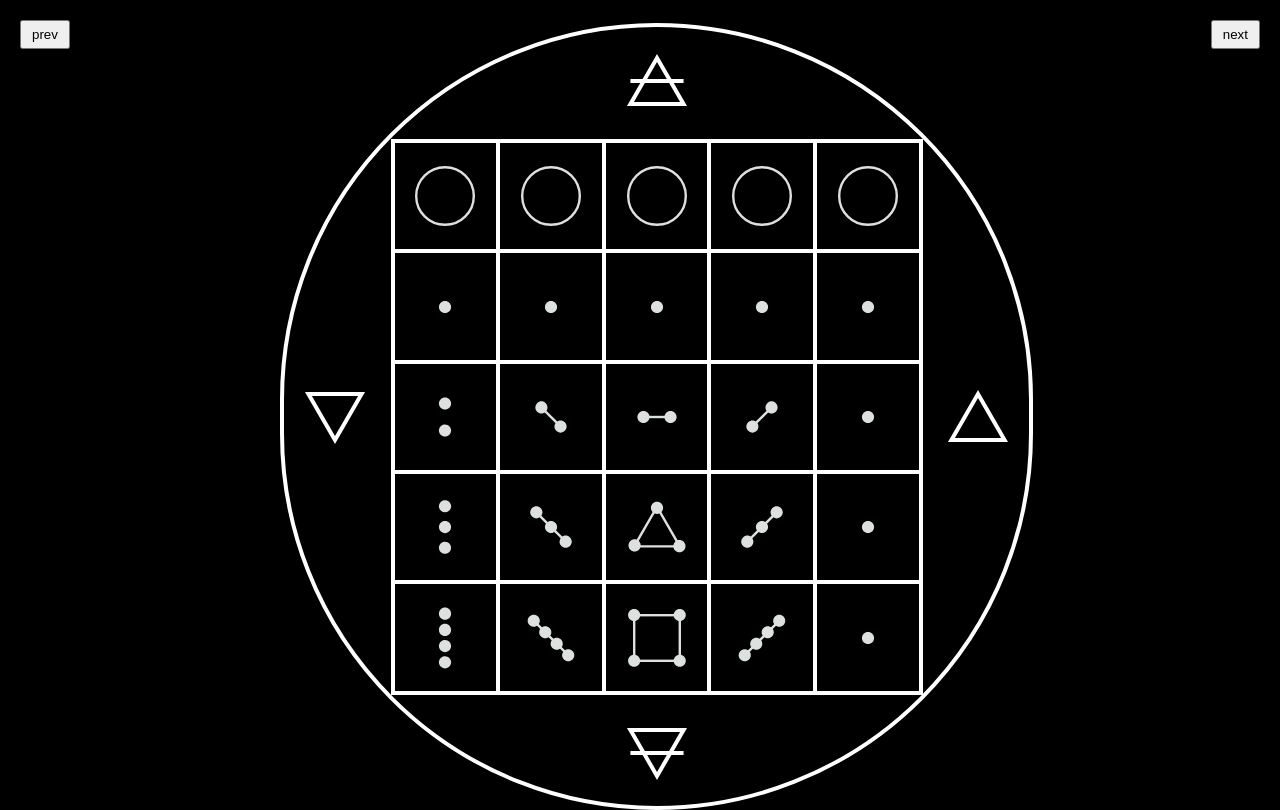
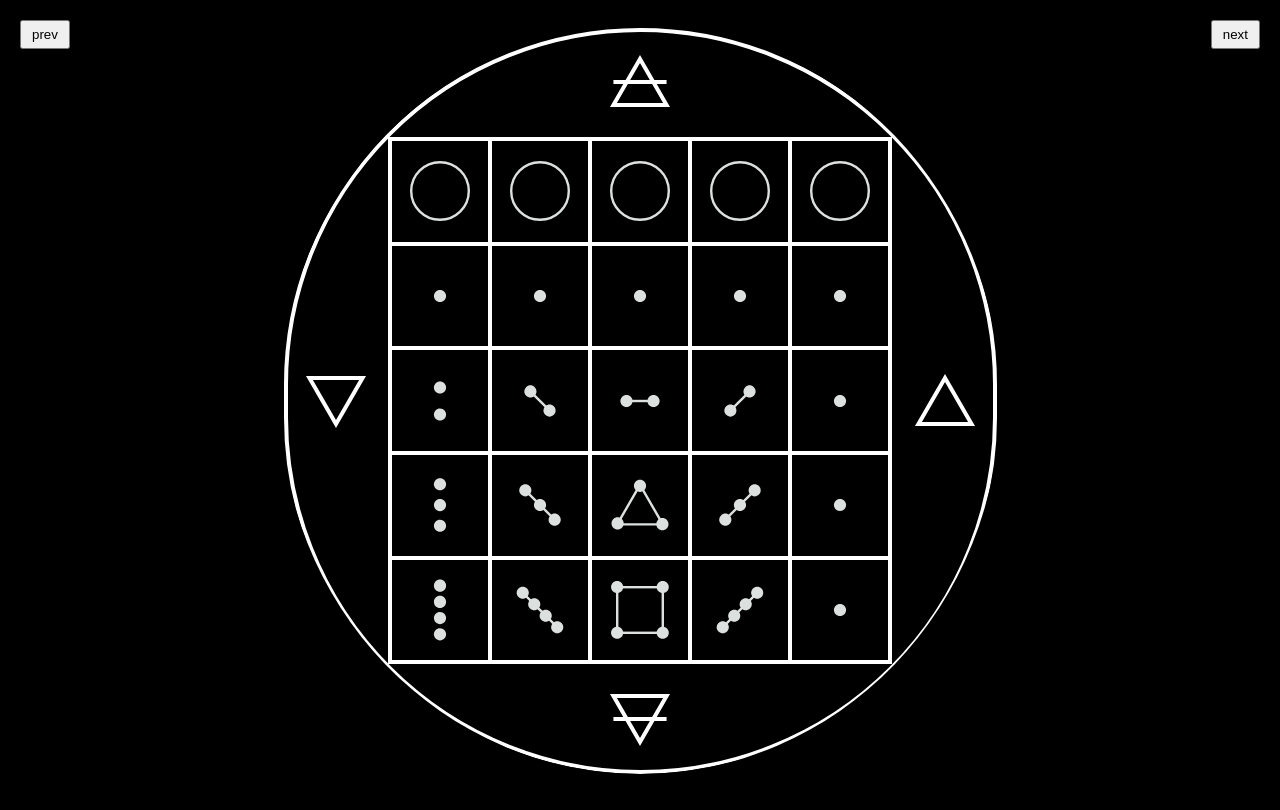
Before and after one commit to pachecolucas/metanoia.geracaoar.com.br, a Next.js app: page / in a window 1280 px wide. Built offline with nearby package versions, Linux system fonts and the light colour scheme.

Commit message:
clicável

```diff
--- a/components/metanoia/index.tsx
+++ b/components/metanoia/index.tsx
@@ -1,6 +1,7 @@
 import { useEffect, useState } from "react";
 import S from "styles";
 import STATES from "./states";
+import styled from "styled-components";
 
 type Props = {
   index: number;
@@ -19,50 +20,60 @@ export default function Index({ index }: Props) {
     setState(STATES[key]);
   }, [key]);
 
+  function handleClick(e: React.MouseEvent<HTMLDivElement>) {
+    if (e.currentTarget.style.backgroundColor) {
+      e.currentTarget.style.backgroundColor = "";
+    } else {
+      e.currentTarget.style.backgroundColor = "#FF09";
+    }
+  }
+
   return (
-    <S.Wrapper>
-      {state.god && <S.God>{state.god}</S.God>}
-      {state.life && <S.Life>{state.life}</S.Life>}
-      {state.bottom && <S.Bottom>{state.bottom}</S.Bottom>}
-      {state.left && <S.Left>{state.left}</S.Left>}
-      {state.top && <S.Top>{state.top}</S.Top>}
-      {state.right && <S.Right>{state.right}</S.Right>}
-      {state.row0 && <S._0>{state.row0}</S._0>}
-      {state.row1 && <S._1>{state.row1}</S._1>}
-      {state.row2 && <S._2>{state.row2}</S._2>}
-      {state.row3 && <S._3>{state.row3}</S._3>}
-      {state.row4 && <S._4>{state.row4}</S._4>}
-      {state.colA && <S.A>{state.colA}</S.A>}
-      {state.colB && <S.B>{state.colB}</S.B>}
-      {state.colC && <S.C>{state.colC}</S.C>}
-      {state.colD && <S.D>{state.colD}</S.D>}
-      {state.colE && <S.E>{state.colE}</S.E>}
-      {state.a0 && <S.A0>{state.a0}</S.A0>}
-      {state.a1 && <S.A1>{state.a1}</S.A1>}
-      {state.a2 && <S.A2>{state.a2}</S.A2>}
-      {state.a3 && <S.A3>{state.a3}</S.A3>}
-      {state.a4 && <S.A4>{state.a4}</S.A4>}
-      {state.b0 && <S.B0>{state.b0}</S.B0>}
-      {state.b1 && <S.B1>{state.b1}</S.B1>}
-      {state.b2 && <S.B2>{state.b2}</S.B2>}
-      {state.b3 && <S.B3>{state.b3}</S.B3>}
-      {state.b4 && <S.B4>{state.b4}</S.B4>}
-      {state.c0 && <S.C0>{state.c0}</S.C0>}
-      {state.c1 && <S.C1>{state.c1}</S.C1>}
-      {state.c2 && <S.C2>{state.c2}</S.C2>}
-      {state.c3 && <S.C3>{state.c3}</S.C3>}
-      {state.c4 && <S.C4>{state.c4}</S.C4>}
-      {state.d0 && <S.D0>{state.d0}</S.D0>}
-      {state.d1 && <S.D1>{state.d1}</S.D1>}
-      {state.d2 && <S.D2>{state.d2}</S.D2>}
-      {state.d3 && <S.D3>{state.d3}</S.D3>}
-      {state.d4 && <S.D4>{state.d4}</S.D4>}
-      {state.e0 && <S.E0>{state.e0}</S.E0>}
-      {state.e1 && <S.E1>{state.e1}</S.E1>}
-      {state.e2 && <S.E2>{state.e2}</S.E2>}
-      {state.e3 && <S.E3>{state.e3}</S.E3>}
-      {state.e4 && <S.E4>{state.e4}</S.E4>}
-    </S.Wrapper>
+    <Wrapper>
+      <S.Wrapper>
+        {state.god && <S.God>{state.god}</S.God>}
+        {state.life && <S.Life onClick={handleClick}>{state.life}</S.Life>}
+        {state.bottom && <S.Bottom onClick={handleClick}>{state.bottom}</S.Bottom>}
+        {state.left && <S.Left onClick={handleClick}>{state.left}</S.Left>}
+        {state.top && <S.Top onClick={handleClick}>{state.top}</S.Top>}
+        {state.right && <S.Right onClick={handleClick}>{state.right}</S.Right>}
+        {state.row0 && <S._0 onClick={handleClick}>{state.row0}</S._0>}
+        {state.row1 && <S._1 onClick={handleClick}>{state.row1}</S._1>}
+        {state.row2 && <S._2 onClick={handleClick}>{state.row2}</S._2>}
+        {state.row3 && <S._3 onClick={handleClick}>{state.row3}</S._3>}
+        {state.row4 && <S._4 onClick={handleClick}>{state.row4}</S._4>}
+        {state.colA && <S.A onClick={handleClick}>{state.colA}</S.A>}
+        {state.colB && <S.B onClick={handleClick}>{state.colB}</S.B>}
+        {state.colC && <S.C onClick={handleClick}>{state.colC}</S.C>}
+        {state.colD && <S.D onClick={handleClick}>{state.colD}</S.D>}
+        {state.colE && <S.E onClick={handleClick}>{state.colE}</S.E>}
+        {state.a0 && <S.A0 onClick={handleClick}>{state.a0}</S.A0>}
+        {state.a1 && <S.A1 onClick={handleClick}>{state.a1}</S.A1>}
+        {state.a2 && <S.A2 onClick={handleClick}>{state.a2}</S.A2>}
+        {state.a3 && <S.A3 onClick={handleClick}>{state.a3}</S.A3>}
+        {state.a4 && <S.A4 onClick={handleClick}>{state.a4}</S.A4>}
+        {state.b0 && <S.B0 onClick={handleClick}>{state.b0}</S.B0>}
+        {state.b1 && <S.B1 onClick={handleClick}>{state.b1}</S.B1>}
+        {state.b2 && <S.B2 onClick={handleClick}>{state.b2}</S.B2>}
+        {state.b3 && <S.B3 onClick={handleClick}>{state.b3}</S.B3>}
+        {state.b4 && <S.B4 onClick={handleClick}>{state.b4}</S.B4>}
+        {state.c0 && <S.C0 onClick={handleClick}>{state.c0}</S.C0>}
+        {state.c1 && <S.C1 onClick={handleClick}>{state.c1}</S.C1>}
+        {state.c2 && <S.C2 onClick={handleClick}>{state.c2}</S.C2>}
+        {state.c3 && <S.C3 onClick={handleClick}>{state.c3}</S.C3>}
+        {state.c4 && <S.C4 onClick={handleClick}>{state.c4}</S.C4>}
+        {state.d0 && <S.D0 onClick={handleClick}>{state.d0}</S.D0>}
+        {state.d1 && <S.D1 onClick={handleClick}>{state.d1}</S.D1>}
+        {state.d2 && <S.D2 onClick={handleClick}>{state.d2}</S.D2>}
+        {state.d3 && <S.D3 onClick={handleClick}>{state.d3}</S.D3>}
+        {state.d4 && <S.D4 onClick={handleClick}>{state.d4}</S.D4>}
+        {state.e0 && <S.E0 onClick={handleClick}>{state.e0}</S.E0>}
+        {state.e1 && <S.E1 onClick={handleClick}>{state.e1}</S.E1>}
+        {state.e2 && <S.E2 onClick={handleClick}>{state.e2}</S.E2>}
+        {state.e3 && <S.E3 onClick={handleClick}>{state.e3}</S.E3>}
+        {state.e4 && <S.E4 onClick={handleClick}>{state.e4}</S.E4>}
+      </S.Wrapper>
+    </Wrapper>
   );
 }
 
@@ -71,3 +82,11 @@ const normalizeIndex = function (index: number) {
   // console.log(`${index} / ${STATES.length} = ${resto}`);
   return resto;
 };
+
+const Wrapper = styled.div`
+  // outline: 1px solid red;
+  padding: min(0.2vh, 0.2vw) min(4.5vh, 4.5vw) min(4.2vh, 4.2vw) min(0.5vh, 0.5vw);
+  border-radius: 100%;
+  user-select: none;
+  overflow: hidden;
+`;
--- a/styles/index.tsx
+++ b/styles/index.tsx
@@ -11,15 +11,17 @@ const Abstract = styled.div`
 
 const AbstractBorder = styled(Abstract)`
   border: min(0.5vw, 0.5vh) solid white;
+  cursor: pointer;
 `;
 
 const AbstractCell = styled(Abstract)`
   box-shadow: 0 0 0 min(0.5vw, 0.5vh) white;
+  cursor: pointer;
 `;
 
 const Wrapper = styled.div`
   display: grid;
-  width: min(90vw, 90vh);
+  width: min(85vw, 85vh);
   aspect-ratio: 1 / 1;
   grid-template-columns: 15.35% 14.12% 14.12% 14.12% 14.12% 14.12% 15.35%;
   grid-template-rows: 15.35% 14.12% 14.12% 14.12% 14.12% 14.12% 15.35%;
```
